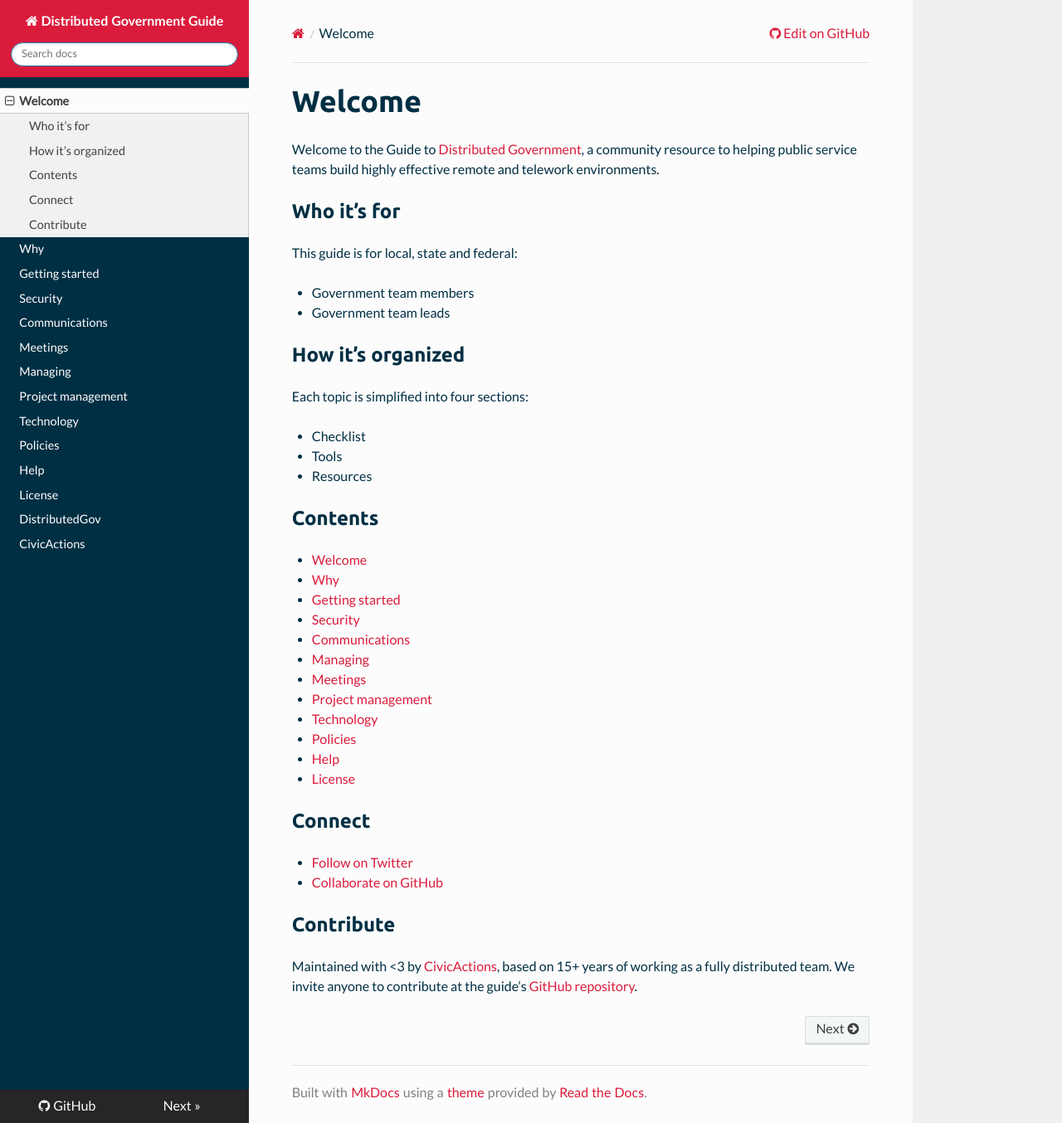
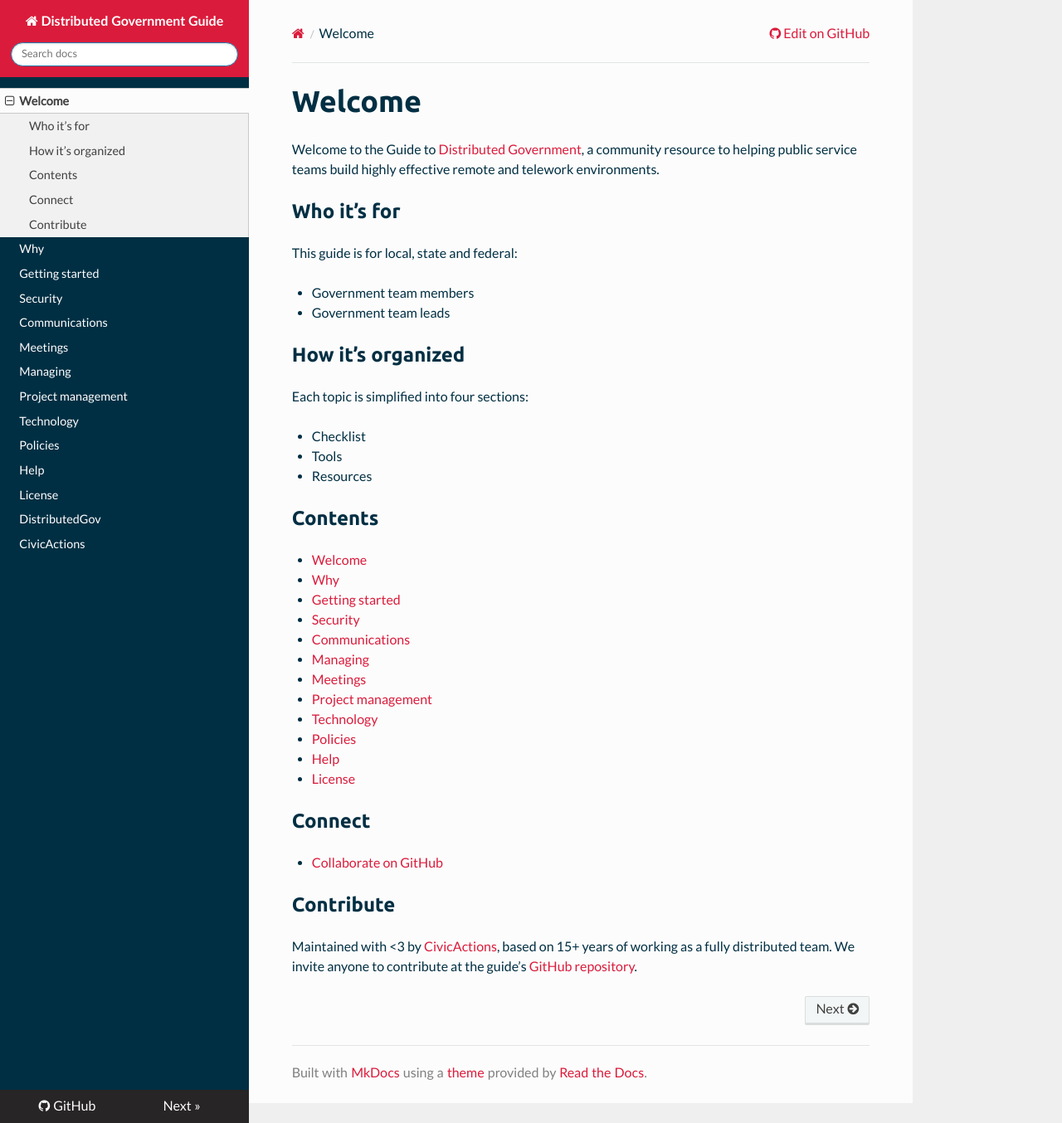
Before and after one commit to distributedgov/guide, an MkDocs documentation site: the page built from docs/README.md, in a window 1280 px wide and 1354 px high. Shown: the whole window at 83% size. Built offline with MkDocs 1.6.1, drawn with Linux system fonts in a browser that asks for light colours; nearby versions of some CDN libraries; old or Windows-style settings are respelled for this version of MkDocs.

Commit message:
Update README.md

```diff
--- a/docs/README.md
+++ b/docs/README.md
@@ -34,8 +34,7 @@ Each topic is simplified into four sections:
 
 ## Connect
 
-* [Follow on Twitter](https://twitter.com/distributedgov)
-* [Collaborate on GitHub](https://github.com/distributedgov)
+* [Collaborate on GitHub](https://github.com/distributedgov/guide)
 
 ## Contribute
 
```
